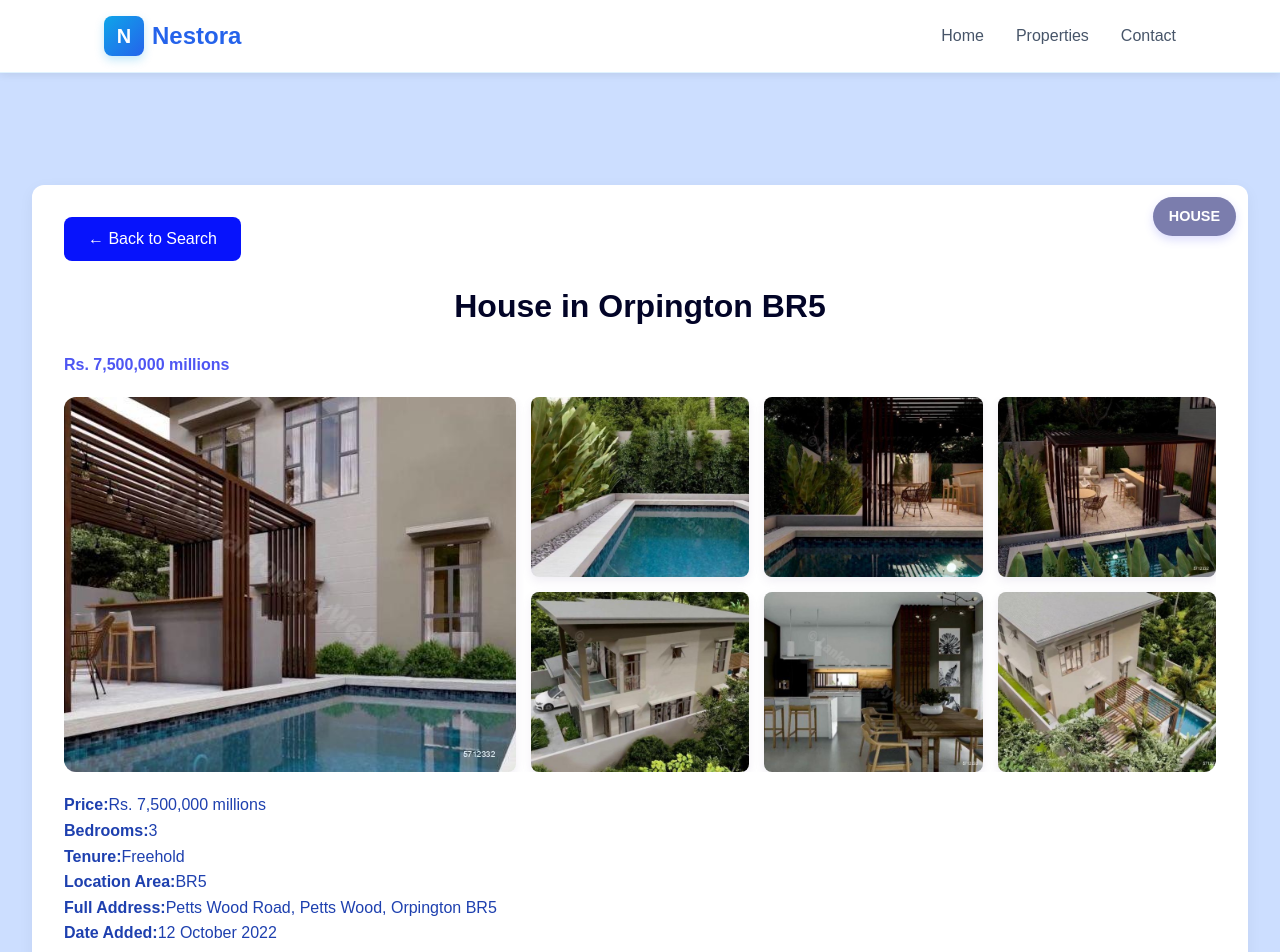
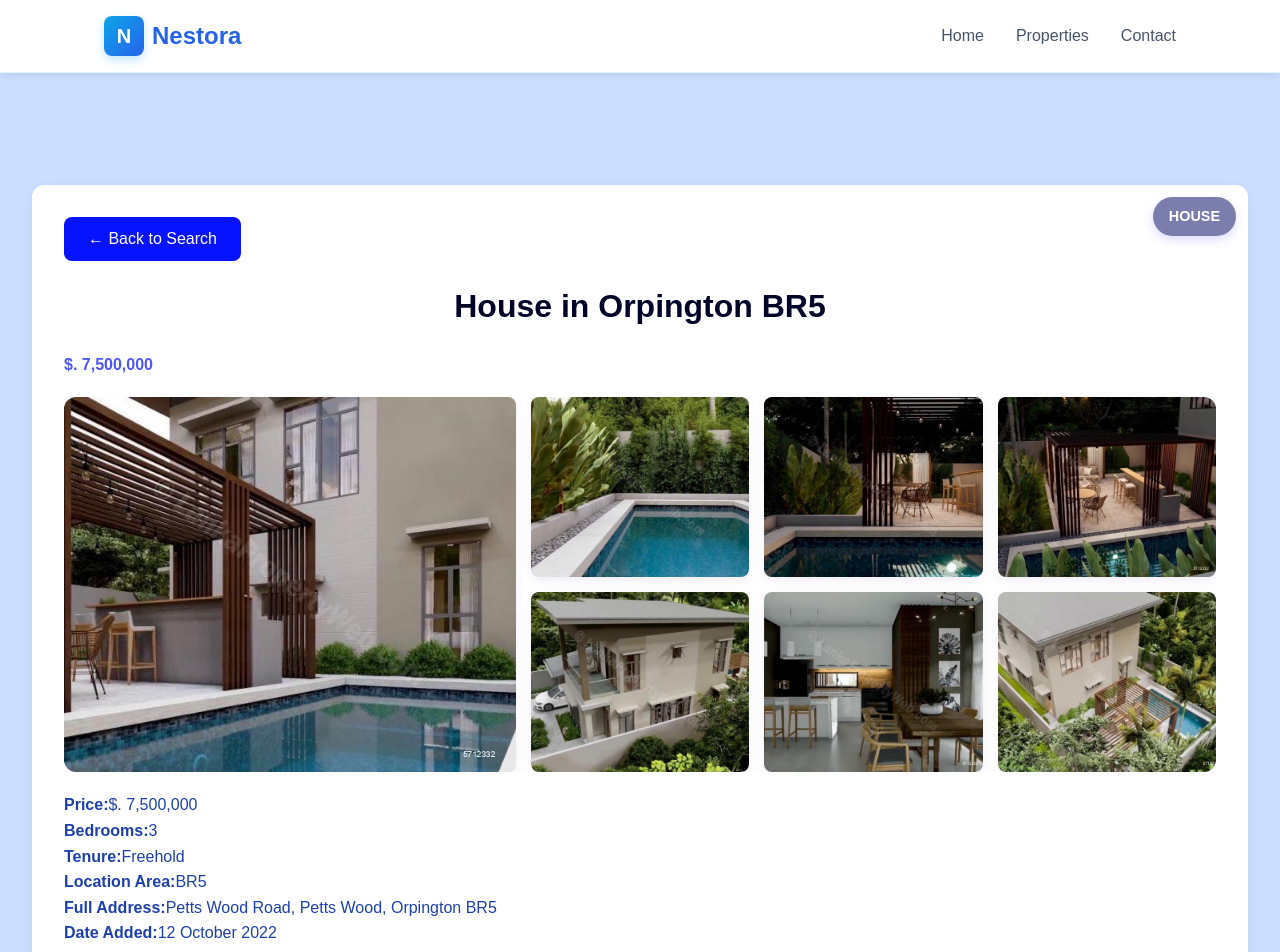
Before and after one commit to rathugedn/Nestora, a React (Vite) app: page /property/prop1 in a window 1280 px wide. Shown: the top 952 px of the page. Built offline with nearby package versions, Linux system fonts and the light colour scheme.

Commit message:
Update PropertyDetails.jsx

```diff
--- a/src/components/PropertyDetails.jsx
+++ b/src/components/PropertyDetails.jsx
@@ -91,7 +91,7 @@ const PropertyDetails = () => {
         <header className="property-header">
           <div className="property-header-left">
             <h1>{property.type} in {property.location.split(',').pop()}</h1>
-            <h2 className="price-tag">Rs. {property.price.toLocaleString()} millions</h2>
+            <h2 className="price-tag">$. {property.price.toLocaleString()} </h2>
           </div>
 
           <span className="type-badge">
@@ -112,7 +112,7 @@ const PropertyDetails = () => {
         <div className="property-info">
           <div className="info-item">
             <strong>Price:</strong>
-            <span>Rs. {property.price.toLocaleString()} millions</span>
+            <span>$. {property.price.toLocaleString()} </span>
           </div>
 
           <div className="info-item">
```
